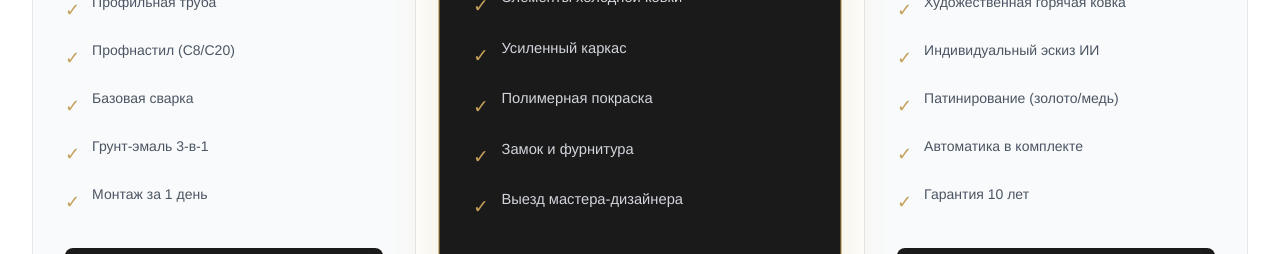
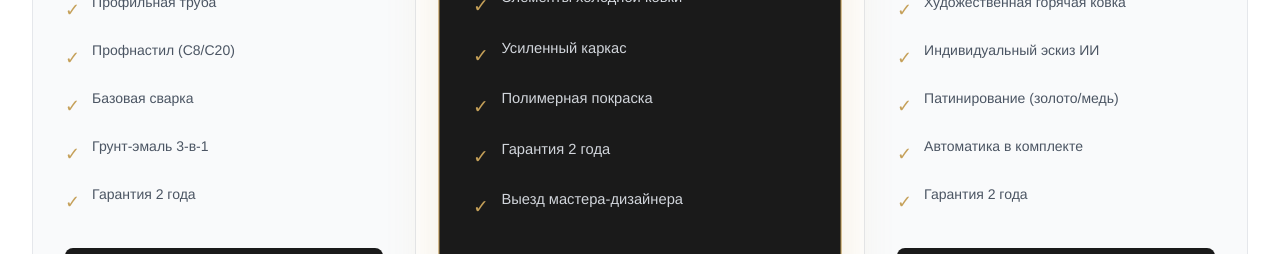
Before and after one commit to ksasha79/KovkaMaster, a React (Vite) app: page / in a window 1280 px wide. Shown: the part 4920-5174 px from the top of the page. Built offline with nearby package versions, Linux system fonts and the light colour scheme.

Commit message:
Update Pricing.tsx

```diff
--- a/components/Pricing.tsx
+++ b/components/Pricing.tsx
@@ -4,19 +4,19 @@ const plans = [
   {
     name: 'Эконом',
     price: 'от 45 000 ₽',
-    features: ['Профильная труба', 'Профнастил (С8/С20)', 'Базовая сварка', 'Грунт-эмаль 3-в-1', 'Монтаж за 1 день'],
+    features: ['Профильная труба', 'Профнастил (С8/С20)', 'Базовая сварка', 'Грунт-эмаль 3-в-1', 'Гарантия 2 года'],
     popular: false
   },
   {
     name: 'Стандарт',
     price: 'от 85 000 ₽',
-    features: ['Элементы холодной ковки', 'Усиленный каркас', 'Полимерная покраска', 'Замок и фурнитура', 'Выезд мастера-дизайнера'],
+    features: ['Элементы холодной ковки', 'Усиленный каркас', 'Полимерная покраска', 'Гарантия 2 года', 'Выезд мастера-дизайнера'],
     popular: true
   },
   {
     name: 'Премиум',
     price: 'от 150 000 ₽',
-    features: ['Художественная горячая ковка', 'Индивидуальный эскиз ИИ', 'Патинирование (золото/медь)', 'Автоматика в комплекте', 'Гарантия 10 лет'],
+    features: ['Художественная горячая ковка', 'Индивидуальный эскиз ИИ', 'Патинирование (золото/медь)', 'Автоматика в комплекте', 'Гарантия 2 года'],
     popular: false
   }
 ];
```
